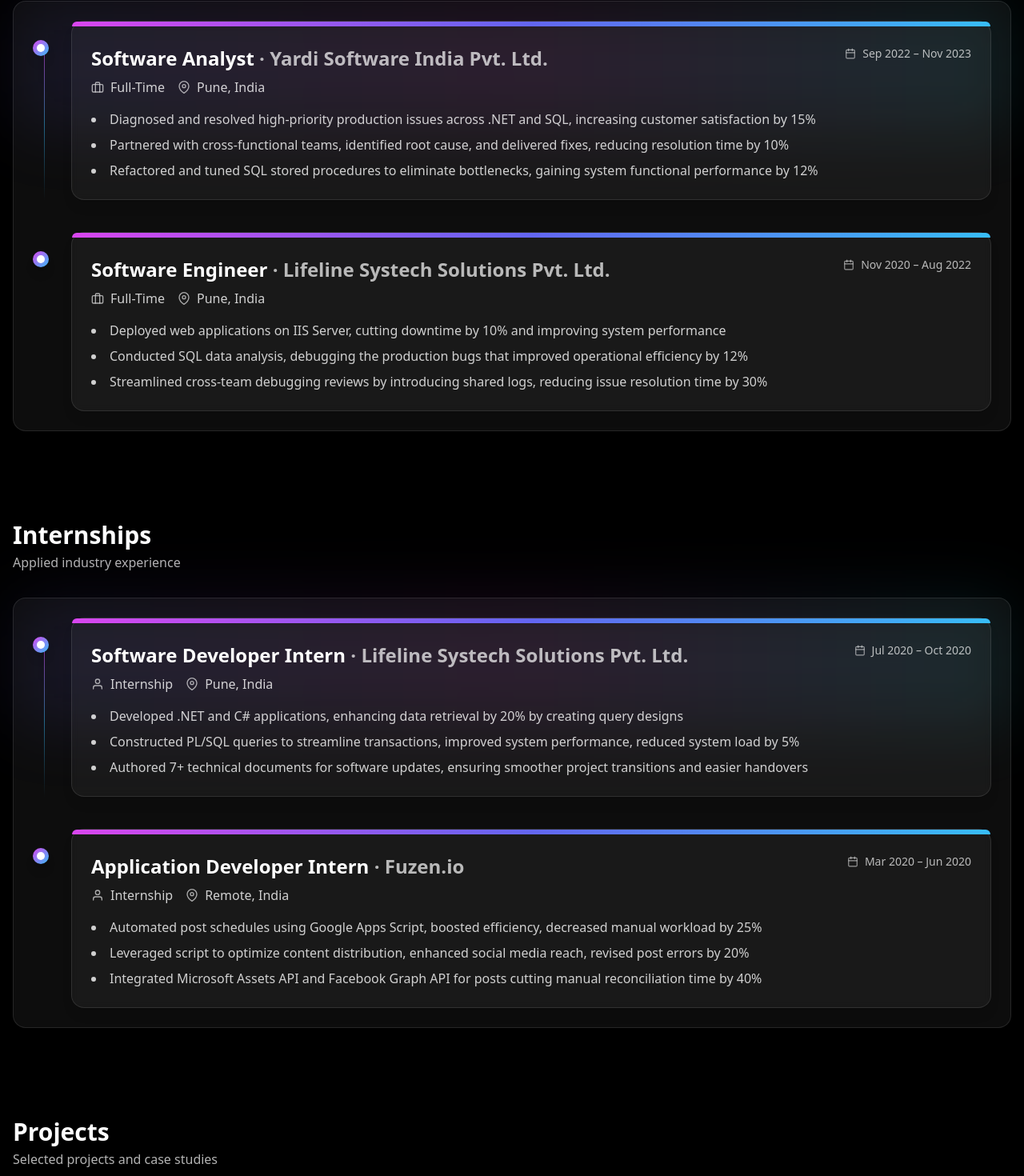
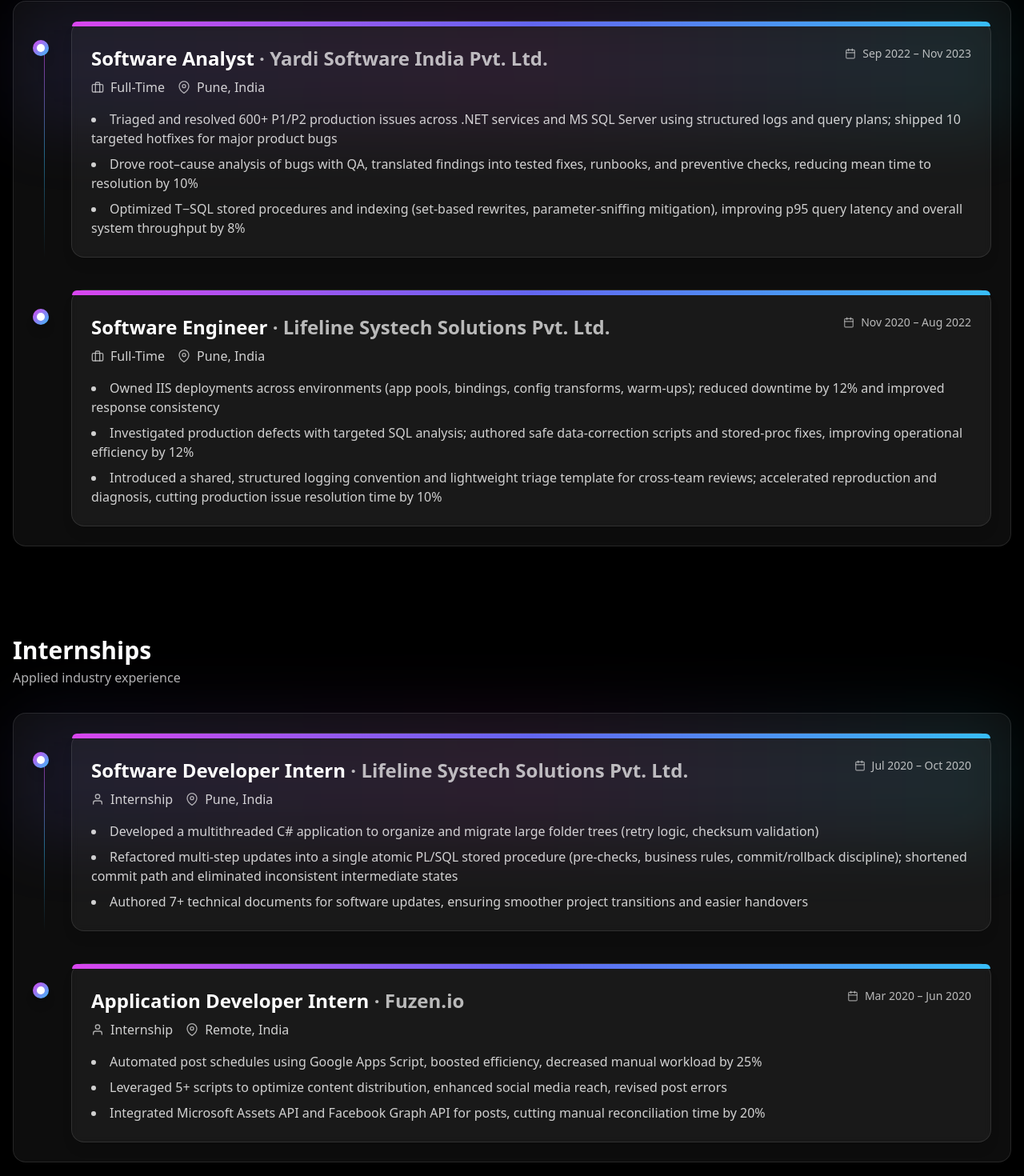
Before and after one commit to Onkar97/onkar-portfolio, a React (Create React App) app: page / in a window 1280 px wide. Shown: the part 2903-4373 px from the top of the page at 80% size. Built offline with nearby package versions, Linux system fonts and the light colour scheme.

Commit message:
Updated Internships and Work Experience

```diff
--- a/src/newui/InternshipsTimeline.jsx
+++ b/src/newui/InternshipsTimeline.jsx
@@ -8,8 +8,8 @@ const internships = [
     location: "Pune, India",
     period: "Jul 2020 – Oct 2020",
     bullets: [
-      "Developed .NET and C# applications, enhancing data retrieval by 20% by creating query designs",
-      "Constructed PL/SQL queries to streamline transactions, improved system performance, reduced system load by 5%",
+      "Developed a multithreaded C# application to organize and migrate large folder trees (retry logic, checksum validation)",
+      "Refactored multi-step updates into a single atomic PL/SQL stored procedure (pre-checks, business rules, commit/rollback discipline); shortened commit path and eliminated inconsistent intermediate states",
       "Authored 7+ technical documents for software updates, ensuring smoother project transitions and easier handovers",
     ],
   },
@@ -20,8 +20,8 @@ const internships = [
     period: "Mar 2020 – Jun 2020",
     bullets: [
       "Automated post schedules using Google Apps Script, boosted efficiency, decreased manual workload by 25%",
-      "Leveraged script to optimize content distribution, enhanced social media reach, revised post errors by 20%",
-      "Integrated Microsoft Assets API and Facebook Graph API for posts cutting manual reconciliation time by 40%",
+      "Leveraged 5+ scripts to optimize content distribution, enhanced social media reach, revised post errors",
+      "Integrated Microsoft Assets API and Facebook Graph API for posts, cutting manual reconciliation time by 20%",
     ],
   },
 ];
--- a/src/newui/WorkTimeline.jsx
+++ b/src/newui/WorkTimeline.jsx
@@ -8,9 +8,9 @@ const work = [
     location: "Pune, India",
     period: "Sep 2022 – Nov 2023",
     bullets: [
-      "Diagnosed and resolved high-priority production issues across .NET and SQL, increasing customer satisfaction by 15%",
-      "Partnered with cross-functional teams, identified root cause, and delivered fixes, reducing resolution time by 10%",
-      "Refactored and tuned SQL stored procedures to eliminate bottlenecks, gaining system functional performance by 12%",
+      "Triaged and resolved 600+ P1/P2 production issues across .NET services and MS SQL Server using structured logs and query plans; shipped 10 targeted hotfixes for major product bugs",
+      "Drove root–cause analysis of bugs with QA, translated findings into tested fixes, runbooks, and preventive checks, reducing mean time to resolution by 10%",
+      "Optimized T−SQL stored procedures and indexing (set-based rewrites, parameter-sniffing mitigation), improving p95 query latency and overall system throughput by 8%",
     ],
   },
   {
@@ -19,9 +19,9 @@ const work = [
     location: "Pune, India",
     period: "Nov 2020 – Aug 2022",
     bullets: [
-      "Deployed web applications on IIS Server, cutting downtime by 10% and improving system performance",
-      "Conducted SQL data analysis, debugging the production bugs that improved operational efficiency by 12%",
-      "Streamlined cross-team debugging reviews by introducing shared logs, reducing issue resolution time by 30%",
+      "Owned IIS deployments across environments (app pools, bindings, config transforms, warm-ups); reduced downtime by 12% and improved response consistency",
+      "Investigated production defects with targeted SQL analysis; authored safe data-correction scripts and stored-proc fixes, improving operational efficiency by 12%",
+      "Introduced a shared, structured logging convention and lightweight triage template for cross-team reviews; accelerated reproduction and diagnosis, cutting production issue resolution time by 10%",
     ],
   },
 ];
```
